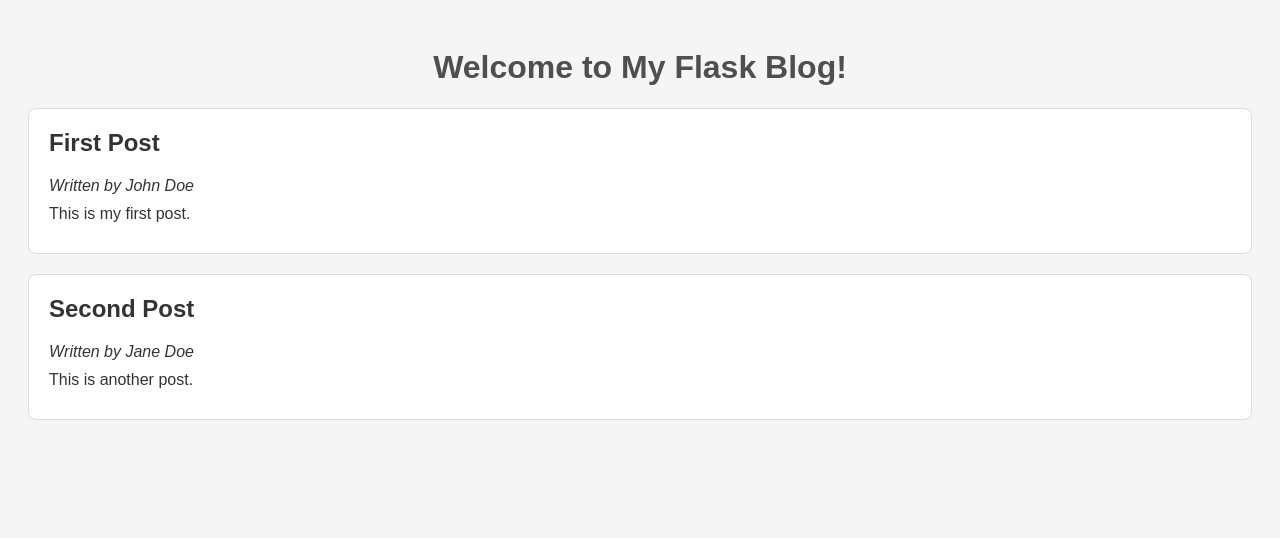
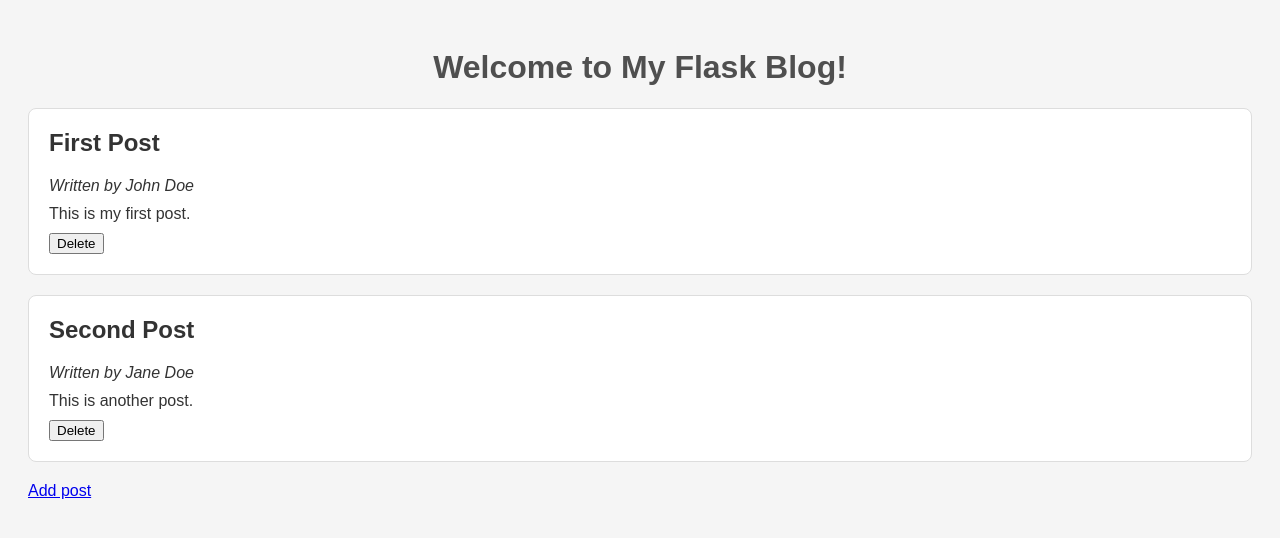
Before and after one commit to TechWith5000/Masterblog, a Flask app: page / in a window 1280 px wide. Shown: the top 538 px of the page. Run offline with Flask 3, Linux system fonts and the light colour scheme.

Commit message:
added route for deleting posts

```diff
--- a/app.py
+++ b/app.py
@@ -1,4 +1,4 @@
-from flask import Flask, render_template, json
+from flask import Flask, render_template, json, request, redirect, url_for
 
 
 app = Flask(__name__)
@@ -19,12 +19,69 @@ def load_posts():
     with open("data.json", "r") as file:
         return json.load(file)  # Load JSON into a Python list
 
+def save_posts(posts):
+    with open("data.json", "w") as file:
+        json.dump(posts, file, indent=4)
+
+# Get the next available ID
+def get_next_id(posts):
+    posts = load_posts()
+    if posts:
+        return max(post["id"] for post in posts) + 1
+    return 1
 
 @app.route('/')
 def index():
     blog_posts = load_posts()
     return render_template('index.html', posts=blog_posts)
 
+@app.route('/add', methods=['GET', 'POST'])
+def add():
+    if request.method == 'POST':
+        # Get form data
+        title = request.form["title"]
+        author = request.form["author"]
+        content = request.form["content"]
+
+        # Load existing posts
+        posts = load_posts()
+
+        # Create new post dictionary
+        new_post = {
+            "id": get_next_id(posts),
+            "title": title,
+            "author": author,
+            "content": content,
+        }
+
+        # Add the new post and save
+        posts.append(new_post)
+        save_posts(posts)
+
+        # Redirect to home page
+        return redirect(url_for('index'))
+
+    return render_template('add.html')
+
+
+@app.route("/delete/<int:post_id>", methods=["POST"])
+def delete_post(post_id):
+    posts = load_posts()  # Load existing posts
+
+    # Filter out the post with the given ID
+    new_posts = []
+    for post in posts:  # Loop through each post
+        if post["id"] != post_id:  # Check if post should be kept
+            new_posts.append(post)  # Append it to the new list
+    posts = new_posts  # Replace old list with the new one
+
+    save_posts(posts)  # Save updated posts back to JSON
+
+    return redirect(url_for("index"))  # Redirect back to homepage
+
+
+
+
 
 
 if __name__ == '__main__':
--- a/data.json
+++ b/data.json
@@ -1,14 +1,14 @@
 [
     {
+        "author": "John Doe",
+        "content": "This is my first post.",
         "id": 1,
-        "author": "John Doe",
-        "title": "First Post",
-        "content": "This is my first post."
+        "title": "First Post"
     },
     {
+        "author": "Jane Doe",
+        "content": "This is another post.",
         "id": 2,
-        "author": "Jane Doe",
-        "title": "Second Post",
-        "content": "This is another post."
+        "title": "Second Post"
     }
 ]
--- a/templates/index.html
+++ b/templates/index.html
@@ -13,7 +13,16 @@
         <h2>{{ post["title"] }}</h2>
         <p><em>Written by {{ post["author"] }}</em></p>
         <p>{{ post["content"] }}</p>
+
+        <!-- Delete Button -->
+            <form action="{{ url_for('delete_post', post_id=post.id) }}" method="POST" style="display:inline;">
+                <button type="submit" >Delete</button>
+            </form>
     </div>
     {% endfor %}
+
+
+
+    <a href="{{ url_for('add') }}">Add post</a>
 </body>
 </html>
```
Also changed, not shown: templates/add.html (added, +26 -0 lines).
